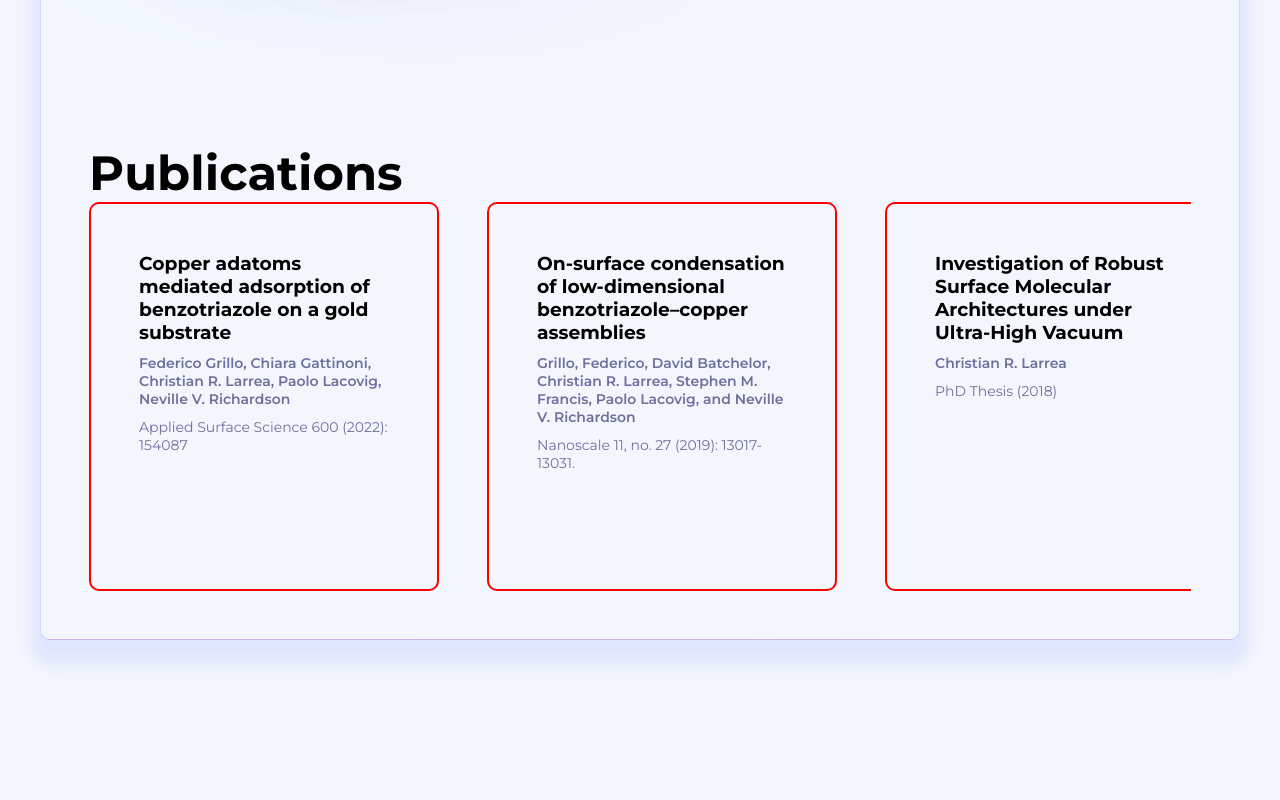
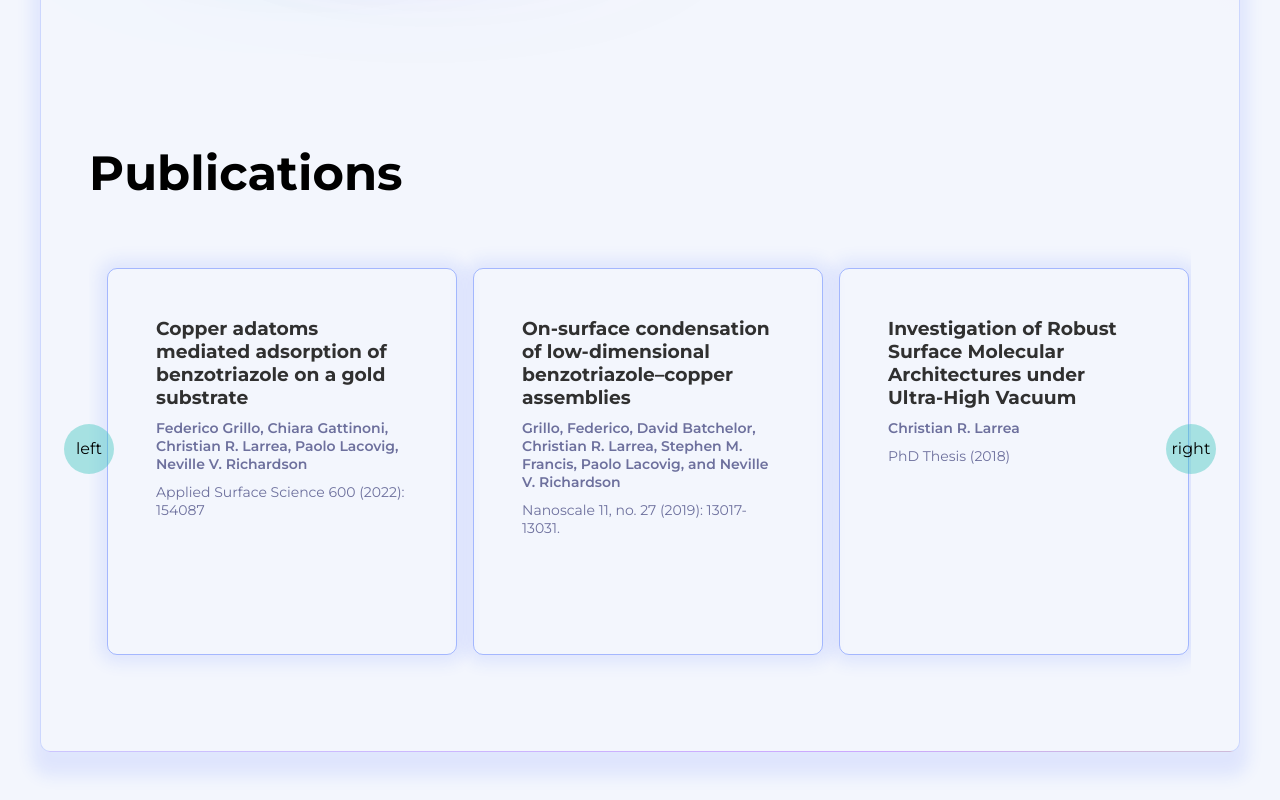
Before and after one commit to crlarrea/crlarrea.github.io, a React (Vite) app: page / in a window 1280 px wide. Shown: the part 1444-2244 px from the top of the page. Before the commit the page ends 2132 px from the top, so only its background shows below. Built offline with nearby package versions, Linux system fonts and the light colour scheme.

Commit message:
add styling to publications and caroussel

```diff
--- a/src/assets/data/Data.jsx
+++ b/src/assets/data/Data.jsx
@@ -71,7 +71,7 @@ const publications = [
     authors: ['Christian R. Larrea'],
     journal: 'PhD Thesis (2018)',
     year: 2018,
-    link: '../src/img/christian_larrea_thesis.pdf',
+    link: '../src/assets/img/christian_larrea_thesis.pdf',
   },
 
   {
--- a/src/components/Publications.jsx
+++ b/src/components/Publications.jsx
@@ -9,15 +9,17 @@ export const Publications = () => {
         <h2>publications</h2>
       </article>
       <article>
+        <span>left</span>
         {publications.map((entry) => {
           return (
             <div>
-              <h3>{entry.title}</h3>
+              <h3><a href={entry.link} target='_blank'>{entry.title}</a></h3>
               <p>{entry.authors.join(", ")}</p>
               <p>{entry.journal}</p>
             </div>
           );
         })}
+    <span>right</span>
       </article>
     </section>
   );
--- a/src/index.css
+++ b/src/index.css
@@ -35,7 +35,7 @@ body {
   padding: 48px;
   width: 1200px;
   font-family: "Montserrat";
-  background: linear-gradient(200deg, #f6d3d1 0%, #f2bbfe 30%, #f3f6fd 55%);
+  background: linear-gradient(220deg, #f6d3d1 2%, #f2bbfe 10%, #f3f6fd 45%);
   border: 1px solid rgba(46, 91, 255, 0.2);
   box-shadow: 0rem 1rem 1rem 0.5rem rgba(46, 91, 255, 0.1);
 }
@@ -179,25 +179,58 @@ nav ul li:not(:last-of-type):hover a {
 .publications {
   display: flex;
   flex-flow: column wrap;
-  overflow-x: scroll;
+  row-gap: 18px;
   margin-top: calc(3 * 72px);
+  position: relative;
 }
 .publications article {
   display: flex;
+  flex-flow: row nowrap;
+  overflow: scroll;
 }
 .publications article:last-of-type {
-  flex-flow: row nowrap;
-  column-gap: 48px;
-  overflow: scroll;
+  column-gap: 16px;
+  overflow-x: scroll;
+  width: 100%;
+  padding: 48px 18px;
+  scroll-snap-type: x mandatory;
+}
+.publications article:last-of-type span {
+  display: inline-flex;
+  justify-content: center;
+  align-items: center;
+  position: absolute;
+  top: auto;
+  background-color: rgba(51, 195, 186, 0.4);
+  top: 280px;
+  height: 50px;
+  aspect-ratio: 1;
+  border-radius: 50%;
+  cursor: pointer;
+}
+.publications article:last-of-type span:first-of-type {
+  left: -25px;
+}
+.publications article:last-of-type span:last-of-type {
+  right: -25px;
 }
 .publications article:last-of-type div {
-  border: 2px solid red;
+  scroll-snap-align: center;
+  min-width: 350px;
+  border: 1px solid rgba(46, 91, 255, 0.4);
+  box-shadow: 0rem 0rem 1rem 0.5rem rgba(46, 91, 255, 0.1);
   border-radius: 10px;
   padding: 48px;
-  width: 350px;
   display: flex;
   flex-flow: column nowrap;
   row-gap: 10px;
+}
+.publications article:last-of-type div a {
+  text-decoration: none;
+  color: #303030;
+}
+.publications article:last-of-type div a:hover {
+  color: #2e5bff;
 }
 .publications article:last-of-type div p {
   color: #6d709d;
--- a/src/index.scss
+++ b/src/index.scss
@@ -28,10 +28,10 @@ body {
     family: "Montserrat";
   }
   background: linear-gradient(
-    200deg,
-    #f6d3d1ff 0%,
-    #f2bbfeff 30%,
-    $background 55%
+    220deg,
+    #f6d3d1ff 2%,
+    #f2bbfeff 10%,
+    $background 45%
   );
   border: 1px solid rgba($primary, 0.2);
   box-shadow: 0rem 1rem 1rem 0.5rem rgba($primary, $alpha: 0.1);
@@ -213,24 +213,59 @@ nav {
 .publications {
   display: flex;
   flex-flow: column wrap;
-  overflow-x: scroll;
+  row-gap: $l;
   margin: {
     top: calc(3 * #{$xh});
   }
+  position: relative;
+
   article {
     display: flex;
+    flex-flow: row nowrap;
+    overflow: scroll;
     &:last-of-type {
-      flex-flow: row nowrap;
-      column-gap: $h;
-      overflow: scroll;
+      column-gap: $m;
+      overflow-x: scroll;
+      width: 100%;
+      padding: $h $l;
+      scroll-snap-type: x mandatory;
+      span {
+        display: inline-flex;
+        justify-content: center;
+        align-items: center;
+        position: absolute;
+        top: auto;
+        background-color: rgba($secondary, $alpha: 0.4);
+        top: 280px;
+        height: 50px;
+        aspect-ratio: 1;
+        border-radius: 50%;
+        cursor: pointer;
+        &:first-of-type {
+          left:-25px;
+        }
+        &:last-of-type {
+          right: -25px;
+        }
+      }
+
       div {
-        border: 2px solid red;
+        scroll-snap-align: center;
+        min-width: 350px;
+        border: 1px solid rgba($primary, 0.4);
+        box-shadow: 0rem 0rem 1rem 0.5rem rgba($primary, $alpha: 0.1);
         border-radius: $xxs;
         padding: $h;
-        width: 350px;
         display: flex;
         flex-flow: column nowrap;
         row-gap: $xxs;
+        a {
+          text-decoration: none;
+          color: $heading;
+          &:hover{
+          color: $primary;
+          }
+        }
         p {
           color: $subheading;
           font: {
```
Also changed, not shown: 1 other file (tests, documents, lock files or other folders).
